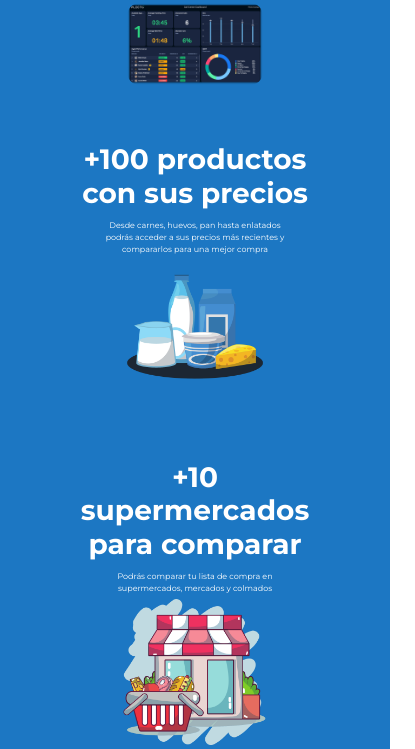
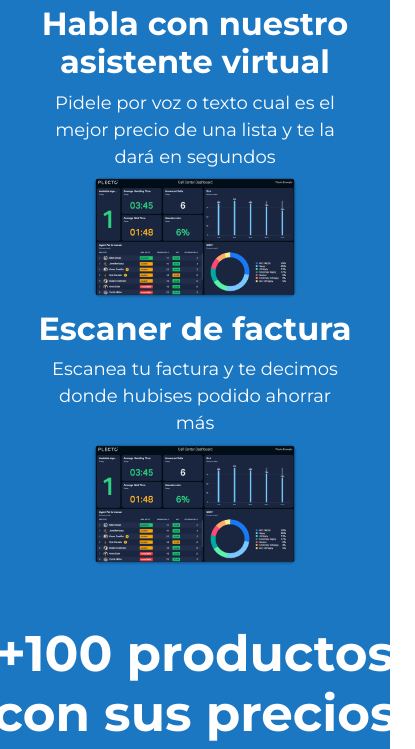
Before and after one commit to sergioguz/apptumejorlista, a plain HTML site: page index.html in a window 390 px wide. Shown: the part 946-1695 px from the top of the page, 415 px wide, since content can reach past the window. Drawn offline with nearby package versions, Linux system fonts and the light colour scheme.

Commit message:
Ajuste de border color de botones en el indice, font mas alto para responsivenness

```diff
--- a/css/style.css
+++ b/css/style.css
@@ -72,12 +72,14 @@ header nav ul a:active{
 .header-menu-item2-botton a{
     background-color: f39237;
     border-radius: 0.63rem;
+    border-color: #f39237 !important;
 }
 
 .header-menu-item2-botton a:hover{
     background-color: white;
     color: #f39237;
     border-radius: 0.63rem;
+    border-color: #f39237;
 }
 
 
@@ -1110,8 +1112,8 @@ footer nav ul a{
 
 
     .text-center {
-        font-size: 8px !important ;
-        width: 65% !important;
+        font-size: 15px !important ;
+        width: 80% !important;
     }
 
 
@@ -1124,7 +1126,7 @@ footer nav ul a{
     }
 
     #seccionIndexTest1 .btn.btn-warning.text-white{
-        font-size: 10px !important;
+        font-size: 15px !important;
     }
 
     #seccionIndexTest1 .row.justify-content-start{
@@ -1149,17 +1151,17 @@ footer nav ul a{
 
     #seccionIndexTest2 h3{
         font-weight: bolder !important;
-        width: 170px !important;
-        font-size:13px !important;
+        width: 430 !important;
+        font-size:32px !important;
     }
 
     #seccionIndexTest2 p{
-        width: 200px !important;
-        font-size:08px !important;
+        width: 300px !important;
+        font-size:18px !important;
     }
 
     #seccionIndexTest2 .img-fluid{
-        width: 40% !important;
+        width: 60% !important;
         border-radius: 0.80rem;
         margin-top: -3%;
     }
@@ -1170,7 +1172,7 @@ footer nav ul a{
     }
 
     #seccionIndexTest2 .container-fluid.d-flex{
-        margin-top: unset !important;
+        margin-top: 6% !important;
     }
 
 
@@ -1179,13 +1181,14 @@ footer nav ul a{
     }
 
     #seccionIndexTest3 .main_h2_section3{
-        width: 240px !important;
-        font-size:28px !important;
+        width: 440px !important;
+        font-size:50px !important;
     }
 
     #seccionIndexTest3 .text-center{
-        width: 200px !important;
-        font-size:08px !important;
+        width: 300px !important;
+        font-size:15px !important;
+
     }
 
     #seccionIndexTest3 .col-12.col-lg-6{
@@ -1195,7 +1198,7 @@ footer nav ul a{
 
     #seccionIndexTest3 .img-fluid{
 
-        width: 40% !important;
+        width: 70% !important;
         border-radius: 0.80rem;
         margin-top: -3%;
     }
@@ -1210,7 +1213,7 @@ footer nav ul a{
     }
 
     #seccionIndexTest3 .row.d-flex.flex-row-reverse:nth-child(2){
-        margin-top: 15% !important;
+        margin-top: 5% !important;
     }
 
     #seccionIndexTest3 .row.d-flex.flex-row-reverse:nth-child(3){
@@ -1222,7 +1225,7 @@ footer nav ul a{
     }
 
     #seccionIndexTest3 .btn.btn-warning.text-white{
-        font-size: 10px !important;
+        font-size: 20px !important;
     }
 
     .main_h1_tittlindext3{
--- a/index.html
+++ b/index.html
@@ -42,7 +42,7 @@
                                       <a class="nav-link active" aria-current="page" href="./pages/login.html">Iniciar sesión</a>
                                     </li>
                                     <li class="nav-item">
-                                      <a class="nav-link active" aria-current="page" href="./pages/login.html"><button type="button" class="btn btn-warning text-white" style="background-color: f39237;font-weight: bold !important;font-size: 10px;">Registrate Gratis</button></a>
+                                      <a class="nav-link active" aria-current="page" href="./pages/login.html"><button type="button" class="btn btn-warning text-white" style="background-color: f39237;border-color: f39237;font-weight: bold !important;font-size: 10px;">Registrate Gratis</button></a>
 
                                     </li>
                                   </ul>
@@ -70,7 +70,7 @@
                     <div class="col-12 col-lg-6 d-flex flex-column justify-content-center align-items-center">
                         <h1 class="main_h1_tittlindext" style="font-size:30px ; width: 510px;">¿DÓNDE ES MÁS BARATO HACER MI LISTA DE COMPRAS?</h1>
                         <p class="text-center" style="font-size:15px ;width: 60%;">Compara  los productos que más consumes en más de 10 Supermercados Nacionales</p>
-                        <a href="./pages/selectprices.html"><button type="button" class="btn btn-warning text-white" style="background-color: f39237;">COMPARA TU LISTA</button></a>
+                        <a href="./pages/selectprices.html"><button type="button" class="btn btn-warning text-white" style="background-color: f39237; border-color: f39237;">COMPARA TU LISTA</button></a>
                       </div>
                     <div class="col-12 col-lg-6">
                         <img src="./images/dashboard.png" class="img-fluid" alt="...">
@@ -146,7 +146,7 @@
                         </div>
 
                         <div class="col-12 col-lg-12 d-flex justify-content-center" style="margin-top: 5%;">
-                                <a href="./pages/login.html"><button type="button" class="btn btn-warning text-white" style="background-color: f39237; font-size:35px; font-weight: bolder;">REGISTRATE GRATIS</button></a>
+                                <a href="./pages/login.html"><button type="button" class="btn btn-warning text-white" style="background-color: f39237; border-color: f39237;font-size:35px; font-weight: bolder;">REGISTRATE GRATIS</button></a>
                         </div>
 
                       </div>
```
